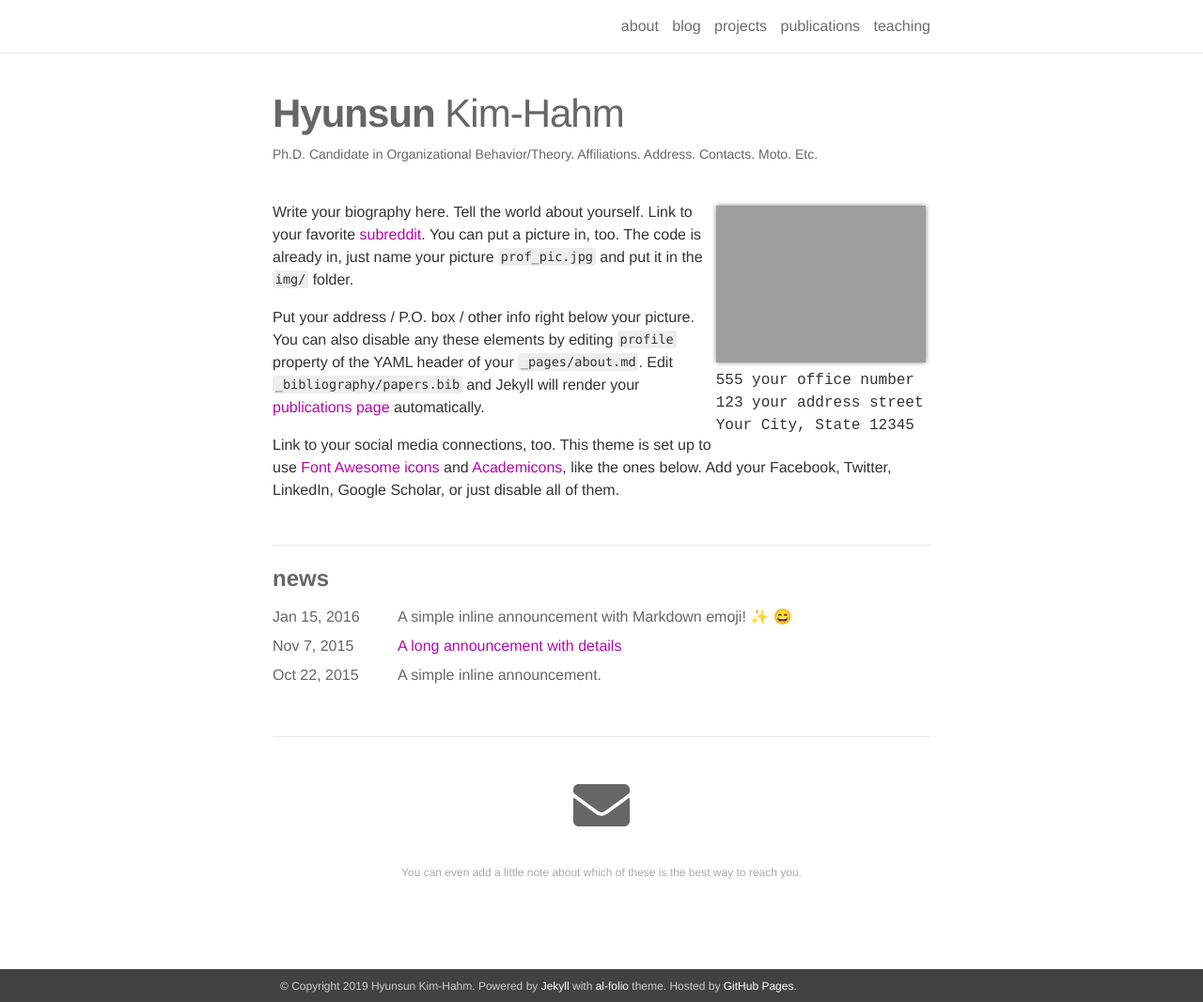
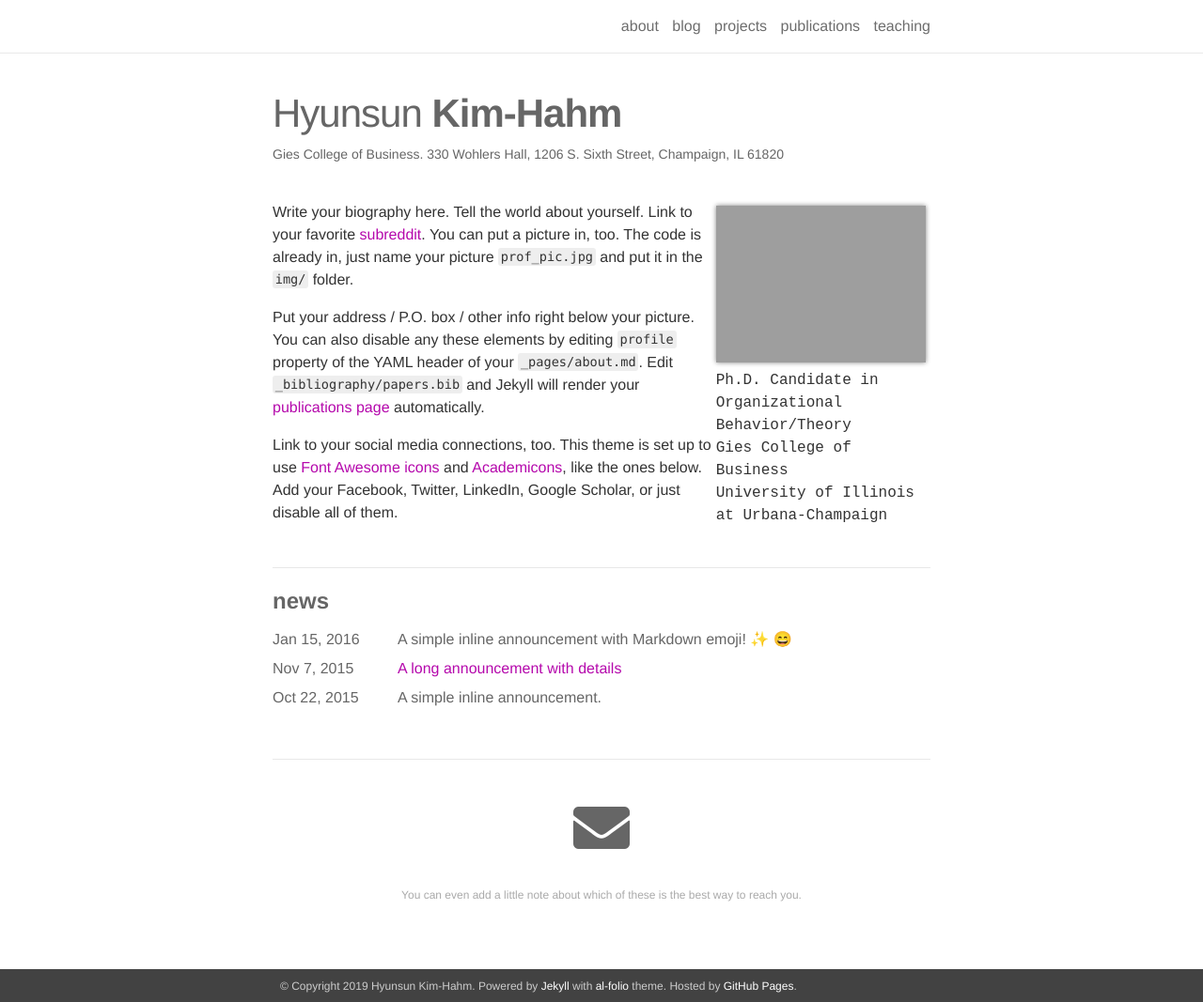
Before and after one commit to hyunsunk/hyunsunk.github.io, a Jekyll site: the page built from _pages/about.md, in a window 1280 px wide and 1067 px high. Shown: the whole window at 94% size. Built offline with Jekyll 4.4.1, drawn with Linux system fonts in a browser that asks for light colours; nearby versions of some CDN libraries; emoji names are drawn with the system emoji font.

Commit message:
update profile info

```diff
--- a/_pages/about.md
+++ b/_pages/about.md
@@ -1,16 +1,16 @@
 ---
 layout: about
 permalink: /
-title: <strong>Hyunsun</strong> Kim-Hahm
-description: Ph.D. Candidate in Organizational Behavior/Theory. <a href="">Affiliations</a>. Address. Contacts. Moto. Etc.
+title: Hyunsun <strong>Kim-Hahm</strong>
+description: <a href="https://giesbusiness.illinois.edu">Gies College of Business</a>. 330 Wohlers Hall, 1206 S. Sixth Street, Champaign, IL 61820
 
 profile:
   align: right
   image: prof_pic.jpg
   address: >
-    <p>555 your office number</p>
-    <p>123 your address street</p>
-    <p>Your City, State 12345</p>
+    <p>Ph.D. Candidate in Organizational Behavior/Theory</p>
+    <p>Gies College of Business</p>
+    <p>University of Illinois at Urbana-Champaign</p>
 
 news: true
 social: true
```
